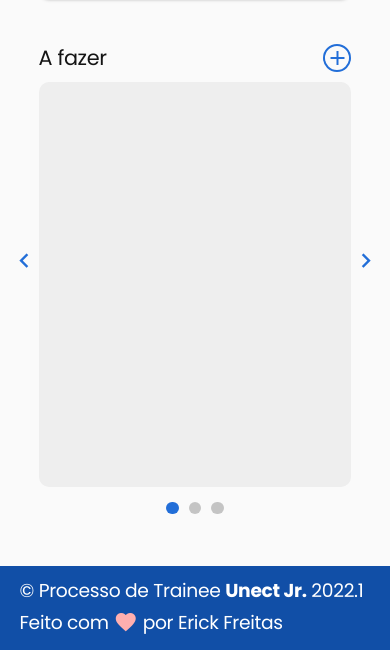
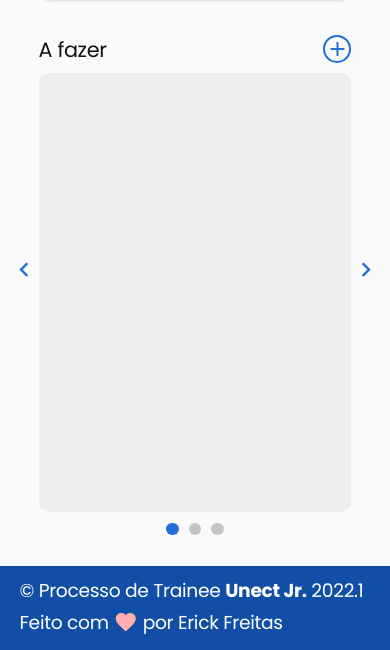
Before and after one commit to erickelsas/uTask-3.0, a plain HTML site: page html-css/index.html in a window 390 px wide. Shown: the part 194-844 px from the top of the page. Drawn offline with Linux system fonts and the light colour scheme; no server answers.

Commit message:
git commit

```diff
--- a/html-css/styles.css
+++ b/html-css/styles.css
@@ -135,7 +135,7 @@
     display: flex;
     justify-content: space-between;
     align-items: center;
-    height: 3vh;
+    height: 2vh;
     margin: auto;
     width: 15%;
 }
@@ -480,7 +480,7 @@ p{
 }
 
 #kanban{
-    margin-top: 3vh;
+    margin-top: 2vh;
     width: 100%;
 }
 
@@ -522,7 +522,7 @@ p{
 }
 
 .kanban-campo{
-    height: 48vh;
+    height: 52vh;
     border-radius: 0.625rem;
     background-color: var(--kanban-bg);
     overflow: auto;
@@ -895,6 +895,7 @@ p{
     height: 7vh;
     border-radius: 0.8rem;
     background-color: var(--text-bg);
+    color: var(--fdia-title-font);
     font-weight: 300;
     outline: unset;
     padding: 1rem;
```
